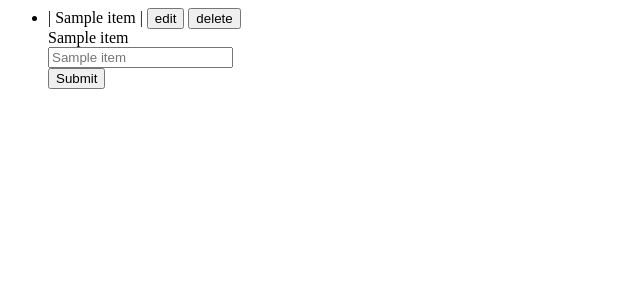
After one commit to arvis/ezlydb, a Flask app: template templates/data_list.html in a window 1280 px wide. The commit adds this page. Shown: the top 300 px of the page, without its empty margins (0-640 px from the left). Run offline with Flask 2, Linux system fonts and the light colour scheme; the template is opened without the code that fills it: most values are stand-ins (such as "Sample title", 1, 10 or a date in 2020); some libraries are stand-ins or nearby versions.

Commit message:
frontend code moved to templates, less stupid generated code

```diff
--- a/app.py
+++ b/app.py
@@ -4,20 +4,22 @@ from flask import request
 from flask import Flask
 from flask.ext.pymongo import PyMongo
 from bson import json_util
+from bson.objectid import ObjectId
+
 
 app = Flask(__name__)
 mongo = PyMongo(app)
 
 #form_data=[{'name':'form1',"title":"form 1",'fields':[{ }] }]
 
-forms_list=[{'name':'form1',"title":"form 1","data":[{"name":"field1","type":"text"},{"name":"field2","type":"text"}] }]
+forms_list=[{'name':'form1',"title":"form 1","data":[{"name":"field1","title":"field 1","type":"text"},{"name":"field2","title":"field 2","type":"text"}] }]
 
 
 @app.route("/")
 def main():
     return render_template('index.html')
 
-@app.route("/admin")
+@app.route("/admin/")
 def admin():
     return render_template('admin_menu.html')
 
@@ -25,10 +27,14 @@ def admin():
 def admin_form():
     return render_template('admin.html')
 
+@app.route("/my_form")
+def mock_form():
+    return render_template('mock_form.html')
+
 
 def render_form_header(form_data):
     form_head= "<h3> %s </h3>" % (form_data["title"])
-    form_head+='<form ng-submit="set_field()">'
+    form_head+='<form ng-submit="add_row()">'
     return form_head
 
 def render_form_footer():
@@ -36,13 +42,13 @@ def render_form_footer():
 
 
 def render_input(data):
-    input_data='<input type="text" class="form-control" id="%s" placeholder="%s" ng-model="formProps.%s" required />' % (data["name"],data["name"],data["name"], )
+    input_data='<input type="text" class="form-control" id="%s" placeholder="%s" ng-model="field.%s" required />' % (data["name"],data["name"],data["name"], )
     return input_data
 
 
 def render_row_buttons():
     out='<button type="button" ng-click="field.editorEnabled=!field.editorEnabled" class="btn btn-info btn-xs">edit</button>'
-    out+='<button type="button" ng-click="delete(field.name)" class="btn btn-info btn-xs">delete</button>'
+    out+=' <button type="button" ng-click="delete_row(field,$index)" class="btn btn-danger btn-xs">delete</button>'
     return out
 
 def render_form(form_id):
@@ -56,14 +62,21 @@ def render_form(form_id):
 
 def render_list_definition(form_name):
     form_data=forms_list[0]
+
+
+    buttons=render_row_buttons()
     output='<table class="table"><tr>'
     for field in form_data["data"]:
-        output+='<th> %s </td>' % (field["name"] )
+        output+='<th> %s </th>' % (field["name"] )
 
+    output+='<th></th>'
     output+='</tr><tr ng-repeat="field in data ">'
+    output+='<td ng-bind="field._id.$oid "> </td>'
     for field in form_data["data"]:
         output+='<td ng-bind="field.%s"> </td>' % (field["name"] )
-    output+="</tr></table>"
+
+    output+= "<td>"+buttons+"</td>"
+    output+= "</tr></table>"
     return output
 
 def render_list_head(form_name):
@@ -71,9 +84,15 @@ def render_list_head(form_name):
 
 @app.route("/show_list/<form_name>",methods=['GET'])
 def show_list(form_name):
+    return render_template('data_list.html',form_data=forms_list[0]["data"])
+
+
+@app.route("/tmp_show/",methods=['GET'])
+def tmp_show_list(form_name):
     out=render_list_definition(form_name)
-    print out
     return out
+
+
 
 @app.route("/show_form/<form_name>",methods=['GET'])
 def show_form(form_name):
@@ -83,12 +102,33 @@ def show_form(form_name):
 
 
 @app.route("/post_data/",methods=['POST'])
-def post_form():
+def update_row():
     data=request.json["data"]
-    form_name=request.json["form_name"]
-    print data,form_name
-    mongo.db.test_data.save(data)
+    row_id=request.json["id"]
+
+    #TODO: check if that element exists
+    del data["_id"]
+
+    val=mongo.db["test_data"].update({'_id': ObjectId(row_id)},  data)
+    #return self.db[table_name].update({"_id":row_data["_id"]}, row_data)
+    #import pdb; pdb.set_trace()
     return "success"
+
+@app.route("/add_row/",methods=['POST'])
+def add_row():
+    data=request.json["data"]
+    mongo.db["test_data"].insert(data)
+    return "success"
+
+
+@app.route("/delete_row/",methods=['POST'])
+def delete_row():
+    data=request.json
+    #import pdb; pdb.set_trace()
+
+    ret = mongo.db["test_data"].remove({'_id': ObjectId(data["id"])} );
+    return "success"
+
 
 @app.route("/data/<form_name>",methods=['GET'])
 def get_all(form_name):
@@ -109,9 +149,7 @@ def show_forms_json():
 
 @app.route("/admin/add_form",methods=['POST'])
 def add_form_json():
-    #return "aaaa"
     print request.json
-    #print request.form['form_name']
     form_data.append({'name':'form6',"title":"form 6"})
     return "eee"
 
--- /dev/null
+++ b/templates/data_list.html
@@ -0,0 +1,30 @@
+<ul class="list-group">
+  <li class="list-group-item" ng-repeat="field in data ">
+        <span ng-bind="field._id.$oid"></span>  |
+    {% for item in form_data %}
+        {{item.name}} <span ng-bind="field.{{item.name}}"></span>  |
+
+    {% endfor %}
+        <button type="button" ng-click="field.editorEnabled=!field.editorEnabled" class="btn btn-info btn-xs">edit</button>
+        <button type="button" ng-click="delete_row(field,$index)" class="btn btn-danger btn-xs">delete</button>
+
+
+    <form ng-submit="update_row(field)" class="form-horizontal" role="form">
+    {% for form_item in form_data %}
+    <div class="form-group">
+        <label for="{{form_item.name}}" class="col-sm-2 control-label">{{form_item.title}}</label>
+        <div class="col-sm-10">
+          <input type="text" class="form-control" id="{{form_item.name}}" placeholder="{{form_item.title}}" ng-model="field.{{form_item.name}}" required>
+        </div>
+    </div>
+
+    {% endfor %}
+  <div class="form-group">
+    <div class="col-sm-offset-2 col-sm-10">
+      <button type="submit" class="btn btn-primary">Submit</button>
+    </div>
+  </div>
+    </form>
+
+  </li>
+</ul>
```
Also changed, not shown: static/ang.js (+65 -1 lines), templates/admin.html (+18 -1 lines), templates/index.html (+6 -2 lines).
